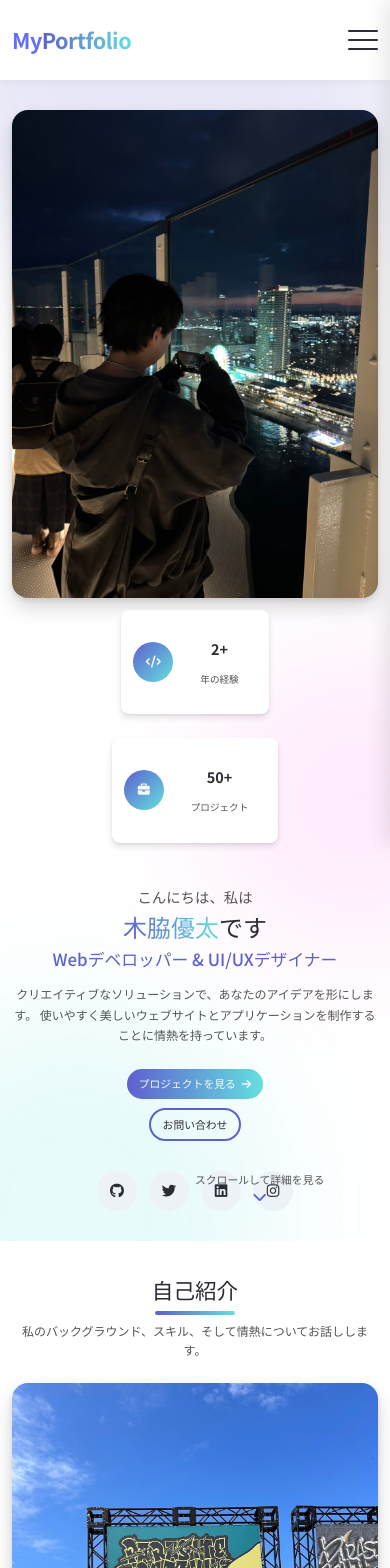
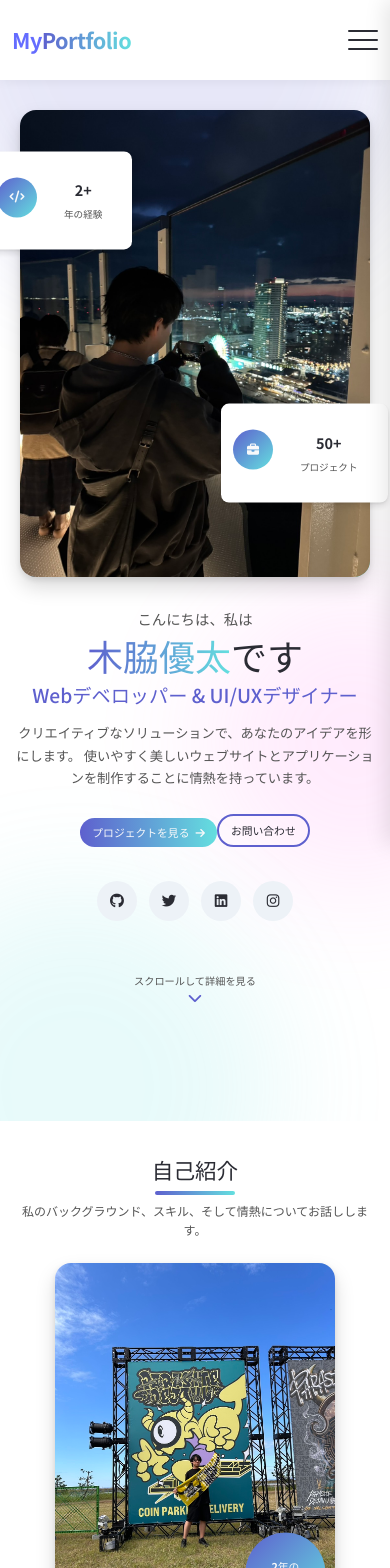
Before and after one commit to Eve04lim/My-portfolio-TS, a React (Vite) app in the folder My-Portfolio/: page / in a window 390 px wide. Shown: the top 1568 px of the page. Built offline with nearby package versions, Linux system fonts and the light colour scheme.

Commit message:
portfolio作成 #2

```diff
--- a/My-Portfolio/src/components/About.tsx
+++ b/My-Portfolio/src/components/About.tsx
@@ -92,11 +92,11 @@ const About: React.FC = () => {
               <div className="timeline-item">
                 <div className="timeline-dot"></div>
                 <div className="timeline-content">
-                  <div className="timeline-date">2014 - 2018</div>
-                  <h4 className="timeline-title">コンピュータサイエンス学士</h4>
-                  <p className="timeline-institution">東京工科大学</p>
+                  <div className="timeline-date">2022 - 2026</div>
+                  <h4 className="timeline-title">法学士</h4>
+                  <p className="timeline-institution">近畿大学</p>
                   <p className="timeline-description">
-                    ウェブ開発、アルゴリズム、データ構造、ユーザーインターフェースデザインに焦点を当てたコンピュータサイエンスの学士号を取得。
+                    民法、刑法、憲法と日本の法律のあらゆる分野を学習し単位取得。その中でも民法に焦点を多く当てて研究を行い法学部の学士号を取得。
                   </p>
                 </div>
               </div>
@@ -104,11 +104,11 @@ const About: React.FC = () => {
               <div className="timeline-item">
                 <div className="timeline-dot"></div>
                 <div className="timeline-content">
-                  <div className="timeline-date">2018 - 2020</div>
-                  <h4 className="timeline-title">インタラクションデザイン修士</h4>
-                  <p className="timeline-institution">東京デザイン大学大学院</p>
+                  <div className="timeline-date">2026 - 今後</div>
+                  <h4 className="timeline-title">未定</h4>
+                  <p className="timeline-institution">未定</p>
                   <p className="timeline-description">
-                    ユーザー体験、インタラクションデザイン、デザイン思考に焦点を当てた修士課程を修了。
+                    未定
                   </p>
                 </div>
               </div>
--- a/My-Portfolio/src/components/Hero.tsx
+++ b/My-Portfolio/src/components/Hero.tsx
@@ -57,7 +57,7 @@ const Hero: React.FC = () => {
           <div className="hero-image-container">
             <div className="hero-image">
               <div className="image-wrapper">
-                <img src="/src/assets/img/my-profile-img.jpg" alt="プロフィール画像" className="profile-image" />
+                <img src="/src/assets/img/my-profile-img.jpg" alt="プロフィール画像" className="profile-image" width="450" height="600" loading="lazy"/>
                 <div className="image-backdrop"></div>
               </div>
               <div className="floating-card card-experience">
--- a/My-Portfolio/src/components/Projects.tsx
+++ b/My-Portfolio/src/components/Projects.tsx
@@ -28,12 +28,12 @@ const Projects: React.FC = () => {
     const projectsData: Project[] = [
       {
         id: 1,
-        title: 'モダンECサイト',
+        title: '企業サイト',
         category: 'web',
-        image: '/project1-placeholder.jpg',
-        description: 'ReactとNextJSを用いた、フルスタックのECサイト。ユーザー認証、商品管理、カート機能、決済処理などを実装。モバイルフレンドリーなレスポンシブデザインを採用しています。',
-        technologies: ['React', 'TypeScript', 'Next.js', 'Node.js', 'MongoDB', 'Stripe'],
-        link: 'https://example.com/project1',
+        image: "/src/assets/img/IDEAL.jpg",
+        description: 'ReactとNodeJSを用いた、採用代行企業様のWebサイトです。お問い合わせ機能からサイト内のアニメーションも使用し制作しました。',
+        technologies: ['React', 'TypeScript', 'Firebase', 'NodeJS'],
+        link: 'https://idealrecruit-bata.web.app',
         featured: true
       },
       {
--- a/My-Portfolio/src/styles/About.css
+++ b/My-Portfolio/src/styles/About.css
@@ -391,3 +391,75 @@
     font-size: 1.3rem;
   }
 }
+
+/* Hero.css に追加 - プロフィール画像のサイズ調整 */
+.hero-image-container {
+  max-width: 450px; /* コンテナの最大幅を制限 */
+  margin: 0 auto;
+}
+
+.image-wrapper {
+  position: relative;
+  z-index: 1;
+  border-radius: var(--border-radius-lg);
+  overflow: hidden;
+  box-shadow: var(--box-shadow-lg);
+  width: 100%;
+  height: auto;
+  aspect-ratio: 3/4; /* アスペクト比を設定（調整可能） */
+}
+
+.profile-image {
+  width: 100%;
+  height: 100%;
+  object-fit: cover; /* 画像を適切にカバーするよう設定 */
+  object-position: center; /* 画像の中心を表示 */
+}
+
+/* レスポンシブ対応 */
+@media screen and (max-width: 992px) {
+  .hero-image-container {
+    max-width: 350px; /* タブレットサイズでは小さく */
+  }
+}
+
+@media screen and (max-width: 576px) {
+  .hero-image-container {
+    max-width: 280px; /* モバイルではさらに小さく */
+  }
+}
+
+/* About.css に追加 - 自己紹介画像のサイズ調整 */
+.about-image-container {
+  max-width: 400px; /* コンテナの最大幅を制限 */
+  margin: 0 auto;
+}
+
+.about-image {
+  position: relative;
+  border-radius: var(--border-radius-lg);
+  overflow: hidden;
+  box-shadow: var(--box-shadow-lg);
+  width: 100%;
+  aspect-ratio: 4/5; /* アスペクト比を設定（調整可能） */
+}
+
+.main-image {
+  width: 100%;
+  height: 100%;
+  object-fit: cover;
+  object-position: center;
+}
+
+/* レスポンシブ対応 */
+@media screen and (max-width: 992px) {
+  .about-image-container {
+    max-width: 350px;
+  }
+}
+
+@media screen and (max-width: 576px) {
+  .about-image-container {
+    max-width: 280px;
+  }
+}
--- a/My-Portfolio/src/styles/Contact.css
+++ b/My-Portfolio/src/styles/Contact.css
@@ -408,3 +408,127 @@
     justify-content: center;
   }
 }
+
+/* コンタクト情報の特定の要素のみを中央揃えにする */
+
+/* カード内のテキスト中央揃え */
+.card-text {
+  text-align: center;
+  width: 100%;
+}
+
+/* カードコンテンツの調整 */
+.card-content {
+  justify-content: center;
+  align-items: center;
+  flex-direction: column;
+  gap: var(--space-2);
+}
+
+/* アイコンを中央に配置 */
+.card-icon {
+  margin: 0 auto var(--space-2);
+}
+
+/* 電話番号の特定のスタイル（ID や class を追加する場合） */
+.contact-phone .card-text h3,
+.contact-phone .card-text p {
+  text-align: center;
+  width: 100%;
+}
+
+/* ソーシャルメディア部分を中央揃えにする */
+
+/* ソーシャルメディア関連のコンテナ */
+.social-links {
+  display: flex;
+  flex-direction: column;
+  align-items: center;
+  width: 100%;
+  text-align: center;
+}
+
+/* ソーシャルメディアのタイトル */
+.social-links h3 {
+  text-align: center;
+  margin-bottom: var(--space-4);
+}
+
+/* ソーシャルアイコンのコンテナ */
+.social-icons {
+  display: flex;
+  justify-content: center;
+  gap: var(--space-4);
+  width: 100%;
+}
+
+/* 個別のソーシャルアイコン */
+.social-icons a {
+  margin: 0 var(--space-2);
+}
+
+/* レスポンシブ対応 */
+@media screen and (max-width: 576px) {
+  .social-icons {
+    flex-wrap: wrap;
+    justify-content: center;
+  }
+}
+
+/* お問い合わせフォームの空白調整 */
+
+/* フォームグリッドの調整 */
+.form-grid {
+  display: grid;
+  grid-template-columns: 1fr 1fr;
+  gap: var(--space-5);
+  margin-bottom: var(--space-6);
+}
+
+/* テキストエリアを大きくする */
+.input-container.textarea textarea {
+  min-height: 300px; /* 高さを増やす */
+  resize: vertical; /* 垂直方向にリサイズ可能に */
+}
+
+/* フォームフッターのスタイル調整 */
+.form-footer {
+  display: flex;
+  justify-content: space-between;
+  align-items: center;
+  margin-top: var(--space-4); /* 上部マージンを調整 */
+  padding-top: var(--space-4);
+  border-top: 1px solid var(--border-light);
+}
+
+.submit-btn {
+  padding: var(--space-3) var(--space-6);
+  min-width: 150px;
+}
+
+/* 全体的な余白調整 */
+.contact-form {
+  padding: var(--space-6);
+}
+
+.contact-form-container {
+  margin-bottom: var(--space-8); /* 下部マージンを調整 */
+}
+
+/* レスポンシブ対応 */
+@media screen and (max-width: 768px) {
+  .form-grid {
+    grid-template-columns: 1fr;
+    gap: var(--space-4);
+  }
+
+  .form-footer {
+    flex-direction: column;
+    gap: var(--space-3);
+    align-items: flex-start;
+  }
+
+  .submit-btn {
+    width: 100%;
+  }
+}
--- a/My-Portfolio/src/styles/Hero.css
+++ b/My-Portfolio/src/styles/Hero.css
@@ -1,4 +1,4 @@
-/* src/styles/Hero.css */
+/* src/styles/Hero.css - クリーンアップ版 */
 .hero {
   min-height: 100vh;
   display: flex;
@@ -7,7 +7,7 @@
   padding: 0;
   overflow: hidden;
   background-color: var(--bg-primary);
-  width: 100%; /* 全幅を使用 */
+  width: 100%;
 }
 
 .hero-bg-elements {
@@ -148,10 +148,13 @@
   color: var(--text-on-dark);
 }
 
+/* 画像コンテナのスタイル */
 .hero-image-container {
   position: relative;
   animation: fadeIn 1s ease 0.3s forwards;
   opacity: 0;
+  max-width: 450px;
+  margin: 0 auto;
 }
 
 .hero-image {
@@ -166,11 +169,16 @@
   border-radius: var(--border-radius-lg);
   overflow: hidden;
   box-shadow: var(--box-shadow-lg);
+  width: 100%;
+  height: auto;
+  aspect-ratio: 3/4;
 }
 
 .profile-image {
   width: 100%;
-  height: auto;
+  height: 100%;
+  object-fit: cover;
+  object-position: center;
   transform: scale(1.03);
   transition: var(--transition-normal);
 }
@@ -194,6 +202,7 @@
   z-index: -1;
 }
 
+/* 浮動するカード */
 .floating-card {
   position: absolute;
   display: flex;
@@ -260,16 +269,25 @@
   color: var(--text-secondary);
 }
 
+/* スクロールインジケーター */
 .scroll-indicator {
-  position: absolute;
-  bottom: var(--space-8);
-  left: 50%;
-  transform: translateX(-50%);
+  position: absolute; /* fixed から absolute に変更 */
+  bottom: 0px;
+  left: 0; /* 左端からの位置設定を変更 */
+  right: 0; /* 右端からの位置も設定 */
+  margin-left: auto; /* 左右のマージンを自動に設定して中央揃え */
+  margin-right: auto;
+  transform: none; /* 変形を削除 */
+  width: fit-content; /* 幅を内容に合わせる */
   display: flex;
   flex-direction: column;
   align-items: center;
   animation: fadeIn 1s ease 1s forwards;
   opacity: 0;
+  z-index: 10;
+  text-align: center;
+  background-color: transparent;
+  padding: 8px 20px;
 }
 
 .scroll-text {
@@ -321,6 +339,14 @@
   .card-projects {
     right: -5%;
   }
+
+  .hero-image-container {
+    max-width: 400px;
+  }
+
+  .scroll-indicator {
+    bottom: 10px; /* 大きい画面ではさらに下に */
+  }
 }
 
 @media screen and (max-width: 992px) {
@@ -328,6 +354,7 @@
     grid-template-columns: 1fr;
     text-align: center;
     gap: var(--space-10);
+    padding-bottom: 120px; /* スクロールインジケータ用のスペース */
   }
 
   .hero-text {
@@ -336,6 +363,7 @@
 
   .hero-image-container {
     order: 1;
+    max-width: 350px;
   }
 
   .hero-description {
@@ -345,57 +373,37 @@
   .hero-social {
     justify-content: center;
   }
-
-  .hero-image {
-    max-width: 400px;
-  }
 }
 
 @media screen and (max-width: 768px) {
-  .hero-title {
-    font-size: 2.5rem;
+  .hero {
+    position: relative;
+    height: auto;
+    padding-bottom: 80px; /* 余白を調整 */
   }
 
-  .hero-subtitle {
-    font-size: 1.4rem;
+  .scroll-indicator {
+    bottom: 20px;
+    width: auto;
+    max-width: 220px;
   }
 
-  .hero-description {
-    font-size: 1rem;
+  .hero-content {
+    padding-bottom: 80px;
   }
 
-  .floating-card {
-    position: relative;
-    display: inline-flex;
-    margin: var(--space-4) var(--space-2);
-    top: auto;
-    left: auto;
-    right: auto;
-    bottom: auto;
-    transform: none !important;
-    animation: none;
-  }
-
-  .hero-image {
-    display: flex;
-    flex-direction: column;
-    align-items: center;
+  .hero-social {
+    margin-bottom: 40px; /* 間隔を調整 */
   }
 }
 
 @media screen and (max-width: 576px) {
-  .hero-title {
-    font-size: 2rem;
+  .scroll-indicator {
+    bottom: 15px;
+    max-width: 180px;
   }
 
-  .hero-buttons {
-    display: flex;
-    flex-direction: column;
-    gap: var(--space-3);
-    align-items: center;
-  }
-
-  .btn-secondary {
-    margin-left: 0;
+  .scroll-text {
+    font-size: 0.85rem;
   }
 }
```
Also changed, not shown: My-Portfolio/src/components/Contact.tsx (+6 -6 lines), My-Portfolio/src/components/Footer.tsx (+7 -7 lines), My-Portfolio/src/components/Skills.tsx (+15 -26 lines), My-Portfolio/src/assets/img/IDEAL.jpg (added).
